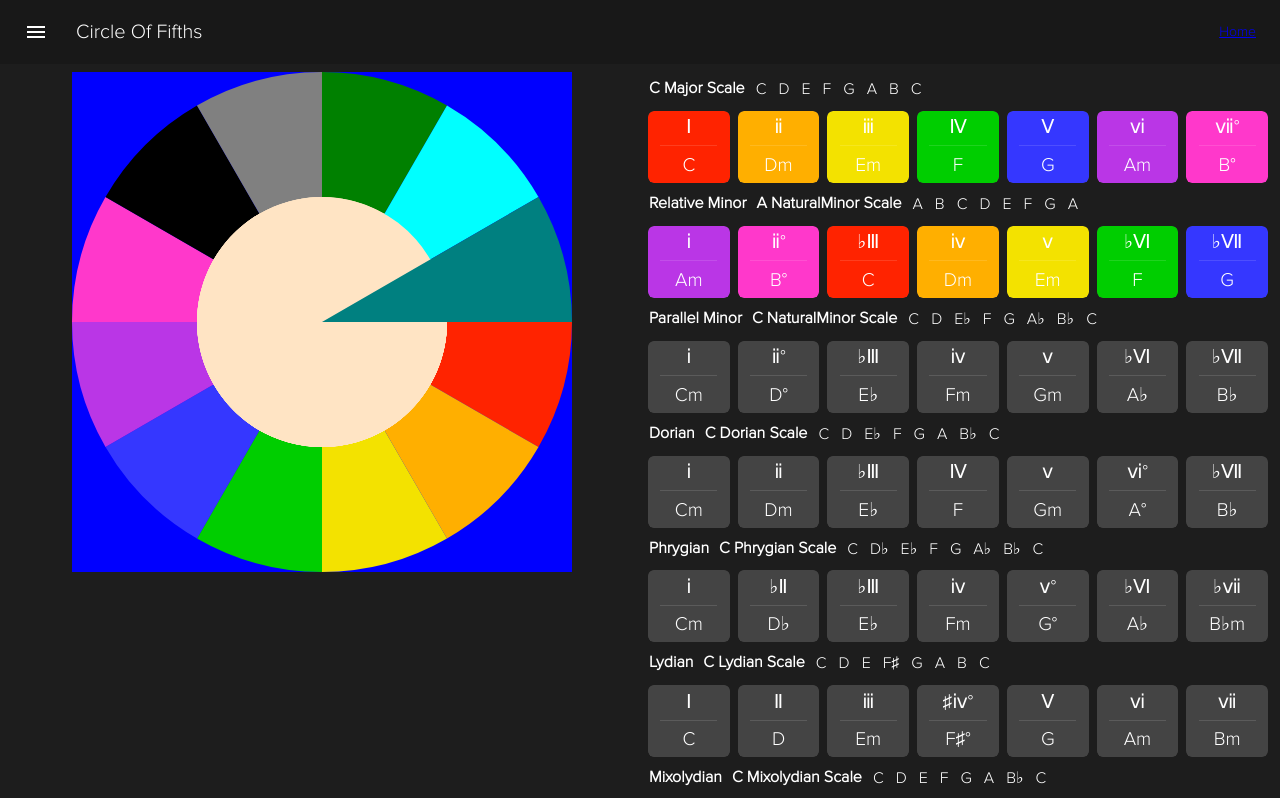
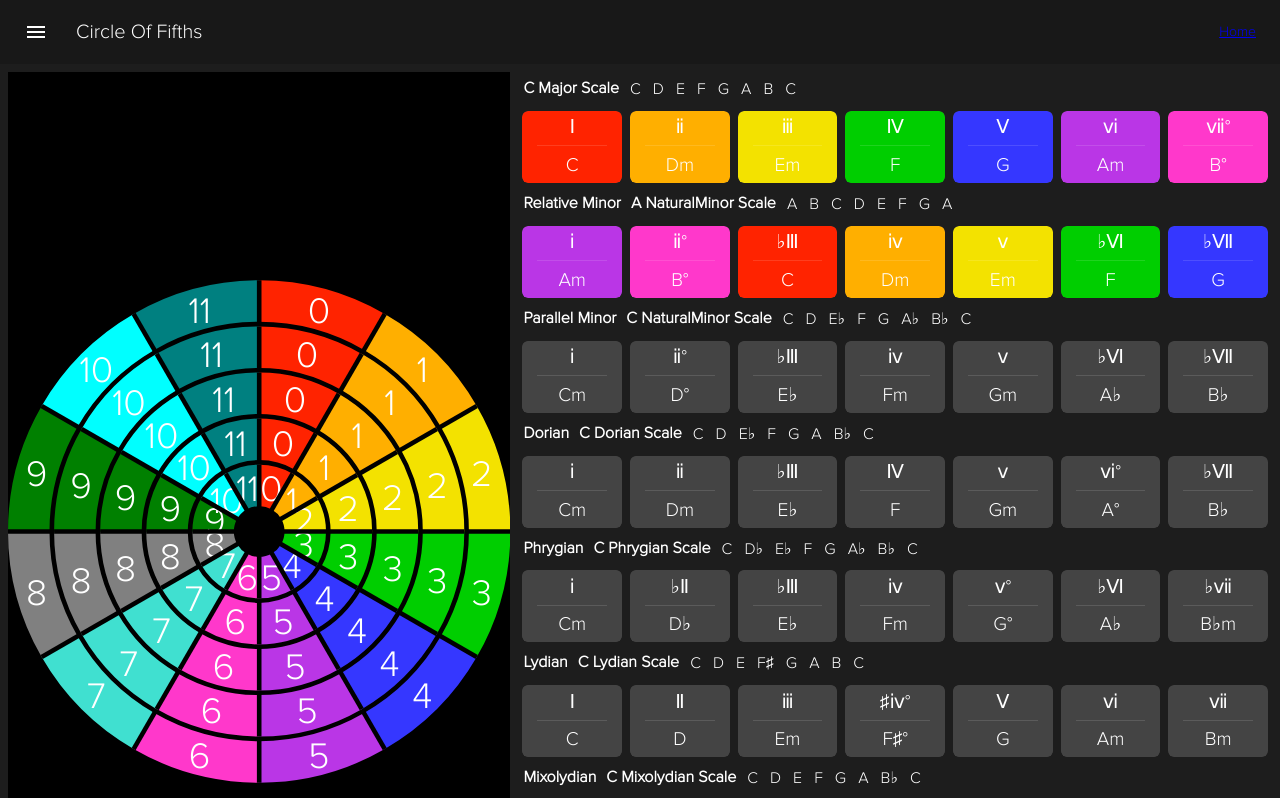
Before and after one commit to acolbourn/music-next, a Next.js app: page /circle-of-fifths in a window 1280 px wide. Shown: the top 798 px of the page. Built offline with nearby package versions, Linux system fonts and the light colour scheme.

Commit message:
Finish SVG ring layout

```diff
--- a/components/circleOfFifths/circle/CircleSVG.js
+++ b/components/circleOfFifths/circle/CircleSVG.js
@@ -1,34 +1,31 @@
 import { makeStyles } from '@material-ui/core/styles';
-import { DIAMETER } from './circleConstants';
+import { CIRCLE_COLORS, DIAMETER } from './circleConstants';
+import RingSVG from './RingSVG';
 
 const useStyles = makeStyles({
-  circleSVGRoot: {
-    width: '500px',
-    height: '500px',
-    backgroundColor: 'blue',
-  },
+  circleSVGRoot: ({ backgroundColor }) => ({
+    width: '100%',
+    height: '100%',
+    backgroundColor: backgroundColor,
+    // display: 'flex',
+    // justifyContent: 'flex-start',
+    // alignItems: 'center',
+  }),
   SVGViewbox: {
-    width: '500px',
-    height: '500px',
-    // transformBox: 'fill-box',
-    // transformOrigin: 'center',
-  },
-  slice: {
-    width: '500px',
-    height: '500px',
-    transformBox: 'fill-box',
-    transformOrigin: 'center',
+    width: '100%',
+    height: '100%',
   },
 });
 
 export default function CircleSVG() {
-  const classes = useStyles();
-  const diameter = 100;
-  const radius = diameter / 2;
-  const circumference = Math.PI * diameter;
-  const slicePercent = 100 / 12; // 12 slices
-  const gapPercent = 5;
-  const sliceDashArray = (slicePercent / 2) * (circumference / 100);
+  const backgroundColor = 'black';
+  const classes = useStyles({ backgroundColor });
+
+  const gap = 1;
+  let ringWidth = 10;
+  ringWidth -= gap;
+  const globalDiameter = 100 + ringWidth;
+  const globalRadius = globalDiameter / 2;
 
   const chordColors = [
     '#FF2300',
@@ -38,26 +35,63 @@ export default function CircleSVG() {
     '#3537FF',
     '#BA36E6',
     '#FF38CB',
-    'black',
+    'turquoise',
     'grey',
     'green',
     'aqua',
     'teal',
   ];
 
-  const slices = chordColors.map((color, index) => (
-    <circle
+  const ringParams = [
+    {
+      ringName: 'majorNumerals',
+      radius: 50,
+      ringWidth: ringWidth,
+      colors: chordColors,
+      zIndex: 11,
+      labels: ['Ⅴ', 'Ⅰ', 'Ⅳ'],
+    },
+    {
+      ringName: 'majorKeySigs',
+      radius: 40,
+      ringWidth: ringWidth,
+      colors: chordColors,
+      zIndex: 12,
+      // labels: keySigLabels,
+    },
+    {
+      ringName: 'minorKeySigs',
+      radius: 30,
+      ringWidth: ringWidth,
+      colors: chordColors,
+      zIndex: 13,
+      // labels: keySigLabels,
+    },
+    {
+      ringName: 'minorNumerals',
+      radius: 20,
+      ringWidth: ringWidth,
+      colors: chordColors,
+      zIndex: 14,
+      labels: ['ⅶ°', 'ⅲ', 'ⅵ', 'ⅱ'],
+    },
+    {
+      ringName: 'sharpsAndFlats',
+      radius: 10,
+      ringWidth: ringWidth,
+      colors: chordColors,
+      zIndex: 15,
+      // labels: keySigLabels,
+    },
+  ];
+
+  const rings = ringParams.map((ringParam, index) => (
+    <RingSVG
       key={index}
-      className={classes.slice}
-      r={radius / 2}
-      cx={radius}
-      cy={radius}
-      fill='bisque'
-      stroke={color}
-      strokeWidth={radius}
-      strokeDasharray={`${sliceDashArray} ${circumference}`}
-      transform={`rotate(${index * 30})`}
-      onClick={() => alert(index)}
+      ringParams={ringParam}
+      globalRadius={globalRadius}
+      gap={gap}
+      backgroundColor={backgroundColor}
     />
   ));
 
@@ -65,12 +99,11 @@ export default function CircleSVG() {
     <div className={classes.circleSVGRoot}>
       <svg
         className={classes.SVGViewbox}
-        height={diameter}
-        width={diameter}
-        viewBox={`0 0 ${diameter} ${diameter}`}
+        height={globalDiameter}
+        width={globalDiameter}
+        viewBox={`0 0 ${globalDiameter} ${globalDiameter}`}
       >
-        {/* <circle r={radius} cx={radius} cy={radius} fill='white' /> */}
-        {slices}
+        {rings}
       </svg>
     </div>
   );
--- /dev/null
+++ b/components/circleOfFifths/circle/RingSVG.js
@@ -0,0 +1,92 @@
+import { makeStyles } from '@material-ui/core/styles';
+import { motion } from 'framer-motion';
+
+const useStyles = makeStyles({
+  label: {
+    fontSize: '8px',
+  },
+});
+
+export default function RingSVG({
+  ringParams,
+  globalRadius,
+  gap,
+  backgroundColor,
+}) {
+  const classes = useStyles();
+  const { radius, colors, ringWidth } = ringParams;
+  const circumference = 2 * Math.PI * radius;
+  const strokeDashOffset = circumference - (1 / 12) * circumference;
+  let angleOffset = -120;
+
+  const calculateTextCoords = (angleOffset) => {
+    const angle = ((1 / 12) * 360) / 2 + angleOffset;
+    const radians = angle * (Math.PI / 180);
+
+    const textCoords = {
+      x: radius * Math.cos(radians) + globalRadius,
+      y: radius * Math.sin(radians) + globalRadius,
+    };
+    return textCoords;
+  };
+
+  const slices = colors.map((color, index) => {
+    angleOffset += 30;
+    const textCoords = calculateTextCoords(angleOffset);
+    return (
+      <g key={index}>
+        <circle
+          cx={globalRadius}
+          cy={globalRadius}
+          r={radius}
+          fill='transparent'
+          stroke={color}
+          strokeWidth={ringWidth}
+          strokeDasharray={circumference}
+          strokeDashoffset={strokeDashOffset}
+          transform={`rotate(${angleOffset}, ${globalRadius}, ${globalRadius})`}
+        ></circle>
+        <text
+          className={classes.label}
+          x={textCoords.x}
+          y={textCoords.y}
+          textAnchor='middle'
+          dy='3px'
+          fill='white'
+        >
+          {index}
+        </text>
+      </g>
+    );
+  });
+
+  // Create gaps between slices by using 6 lines across as a mask on top
+  const ringGaps = Array(6);
+  const rotAngle = 30;
+  const y1 = globalRadius - radius - ringWidth / 2;
+  const y2 = 2 * globalRadius - y1;
+  for (let i = 0; i < 6; i++) {
+    ringGaps[i] = (
+      <line
+        x1={globalRadius}
+        y1={y1}
+        x2={globalRadius}
+        y2={y2}
+        stroke={backgroundColor}
+        strokeWidth={gap}
+        transform={`rotate(${rotAngle * i}, ${globalRadius}, ${globalRadius})`}
+        key={i}
+      ></line>
+    );
+  }
+
+  return (
+    <motion.g
+      animate={{ rotate: 360 }}
+      transition={{ duration: radius === 40 ? 5 : 2 }}
+    >
+      {slices}
+      {ringGaps}
+    </motion.g>
+  );
+}
--- a/pages/circle-of-fifths.js
+++ b/pages/circle-of-fifths.js
@@ -16,8 +16,8 @@ const useStyles = makeStyles((theme) => ({
     gridTemplateAreas: `
         'circleArea chordGridArea'
       `,
-    gridTemplateColumns: 'minmax(500px,1fr) 1fr',
-    // gridTemplateColumns: 'minmax(300px, 2fr) 3fr',
+    // gridTemplateColumns: 'minmax(500px,1fr) 1fr',
+    gridTemplateColumns: 'minmax(300px, 2fr) 3fr',
     [theme.breakpoints.down('xs')]: {
       gridTemplateAreas: `
         'circleArea'
```
